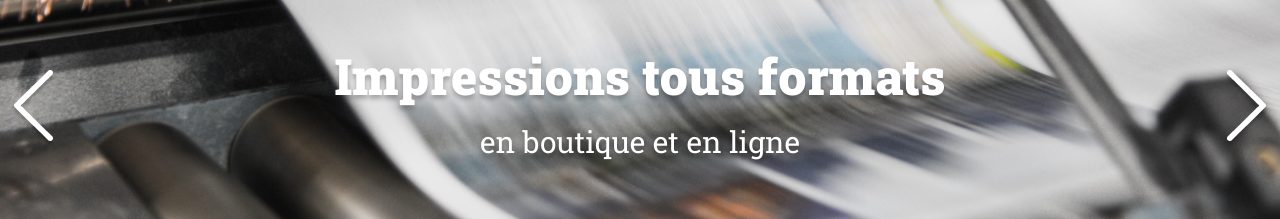
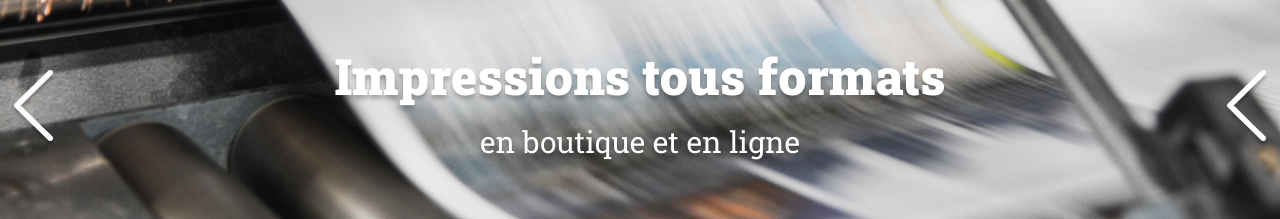
Before and after one commit to Binette97/projetjava, a plain HTML site: page index.html in a window 1280 px wide. Shown: the part 227-446 px from the top of the page. Drawn offline with Linux system fonts and the light colour scheme; files whose address does not match are found by name.

Commit message:
modification

```diff
--- a/index.html
+++ b/index.html
@@ -26,8 +26,8 @@
 		<p>Impressions tous formats <span>en boutique et en ligne</span></p>
 		<!---debut du code carrousel-->
 
-		     <img class=" arrow arrow_left" src="c:\Users\Bintou\OneDrive\Bureau\PROJET 8JAVA\assets\images\arrow_left.png" onclick="changeslide(-1)"  alt="fleche_gauche">
-		     <img class="arrow arrow_right" src="c:\Users\Bintou\OneDrive\Bureau\PROJET 8JAVA\assets\images\arrow_right.png" onclick="changeslide(1)" alt="fleche_droite">
+		     <img class=" arrow arrow_left" src="./assets/images/arrow_left.png" onclick="changeslide(-1)"  alt="fleche_gauche">
+		     <img class="arrow arrow_right" src="./assets/images/arrow_left.png" onclick="changeslide(1)" alt="fleche_droite">
 
 		<!---debut des boutons--->
 		 <div class="dots ">
```
